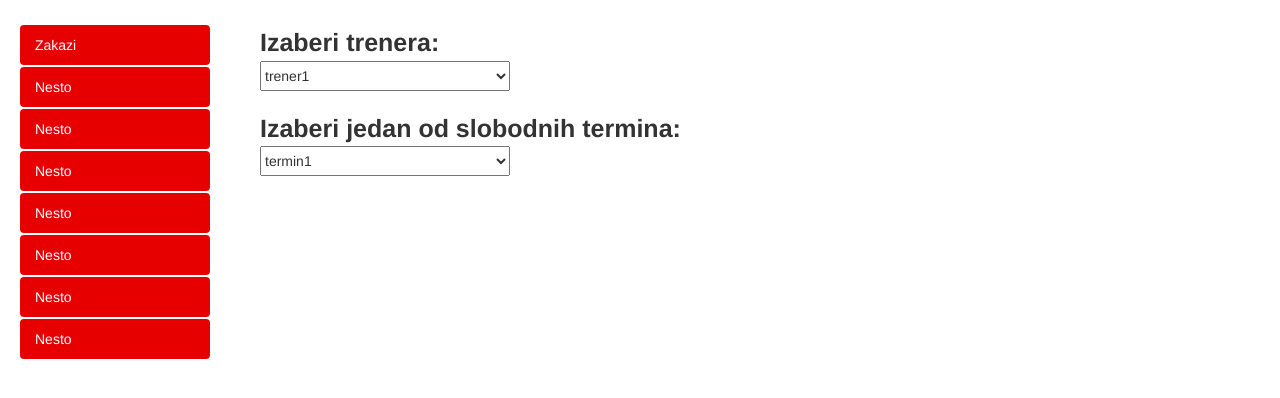
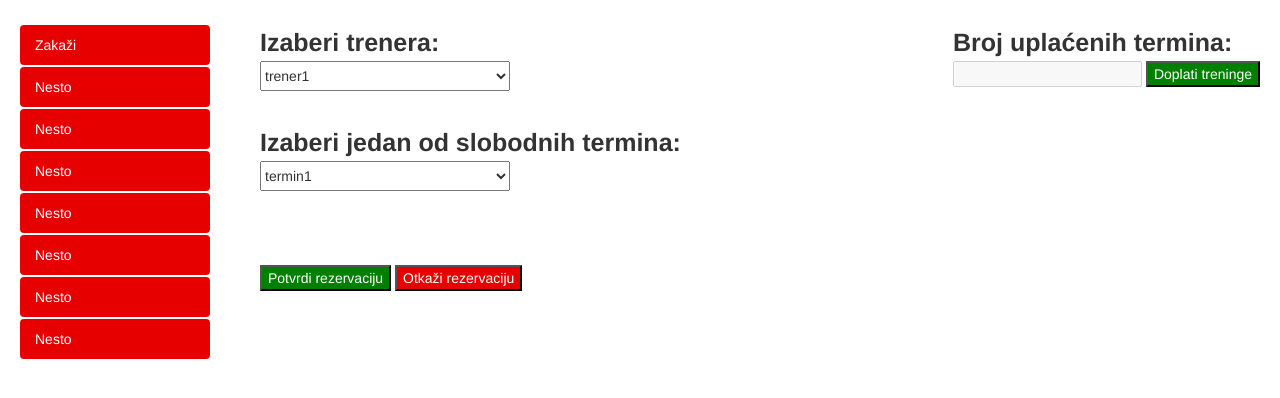
Before and after one commit to ivan-ristovic/sports-club, a PHP site: page /zakazivanje.php in a window 1280 px wide; the page is wider, and only the part inside the window is pictured. Shown: the part 130-528 px from the top of that part. Run offline with PHP 8.4, Linux system fonts and the light colour scheme; some libraries are stand-ins or nearby versions.

Commit message:
Update forme za zakazivanje

```diff
--- a/sajt/licnaStrana.php
+++ b/sajt/licnaStrana.php
@@ -75,7 +75,7 @@
 			<div class="body">
 				<nav class="vertical">
 					<ul class="nav nav-pills nav-stacked">
-					  <li role="presentation" class="active"><a href="zakazivanje.php">Zakazi</a></li>
+					  <li role="presentation" class="active"><a href="zakazivanje.php">Zakaži</a></li>
 					  <li role="presentation" class="active"><a href="#">Nesto</a></li>
 					  <li role="presentation" class="active"><a href="#">Nesto</a></li>
 					  <li role="presentation" class="active"><a href="#">Nesto</a></li>
--- a/sajt/zakazivanje.php
+++ b/sajt/zakazivanje.php
@@ -50,6 +50,9 @@
 			.content {
 				float: left;
 			}
+			form {
+				width: 1000px;
+			}
 			span {
 				font-size: 25px;
 				font-weight: bold;
@@ -57,6 +60,18 @@
 			select {
 				width: 250px;
 				height: 30px;
+			}
+			.treneri {
+				float: left;
+			}
+			.uplaceni {
+				float: right;
+			}
+			.termini {
+				float: left;
+			}
+			.dugme{
+				float: left;
 			}
 		</style>
 	</head>
@@ -83,7 +98,7 @@
 			<div class="body">
 				<nav class="vertical">
 					<ul class="nav nav-pills nav-stacked">
-					  <li role="presentation" class="active"><a href="zakazivanje.php">Zakazi</a></li>
+					  <li role="presentation" class="active"><a href="zakazivanje.php">Zakaži</a></li>
 					  <li role="presentation" class="active"><a href="#">Nesto</a></li>
 					  <li role="presentation" class="active"><a href="#">Nesto</a></li>
 					  <li role="presentation" class="active"><a href="#">Nesto</a></li>
@@ -95,7 +110,7 @@
 				</nav>
 				<div class="content" style="margin-top: 25px;">
 					<form>
-
+						<div class="treneri">
 							<span>Izaberi trenera:</span><br>
 							<select name="treneri">
 								<option value="trener1">trener1</option>
@@ -103,7 +118,14 @@
 								<option value="trener3">trener3</option>
 								<option value="trener4">trener4</option>
 							</select>
-						<br><br>
+						</div>
+						<div class="uplaceni">
+							<span>Broj uplaćenih termina:</span><br>
+							<input name="uplacenihTreninga" type="number" disabled="true">
+							<button style="background-color: green; color: white;"> Doplati treninge </button>
+						</div>
+						<br><br><br><br><br>
+						<div class="termini">
 							<span>Izaberi jedan od slobodnih termina:</span><br>
 							<select name="termini">
 								<option value="termin1">termin1</option>
@@ -111,8 +133,12 @@
 								<option value="termin3">termin3</option>
 								<option value="termin4">termin4</option>
 							</select>
-
-
+						</div>
+						<br><br><br><br><br><br><br>
+						<div class="dugme">
+							<button style="background-color: green; color: white;"> Potvrdi rezervaciju </button>
+							<button style="background-color: #e60000; color: white;"> Otkaži rezervaciju </button>
+						</div>
 					</form>
 				</div>
 			</div>
```
Lines whose indentation alone changed are shown as unchanged.
